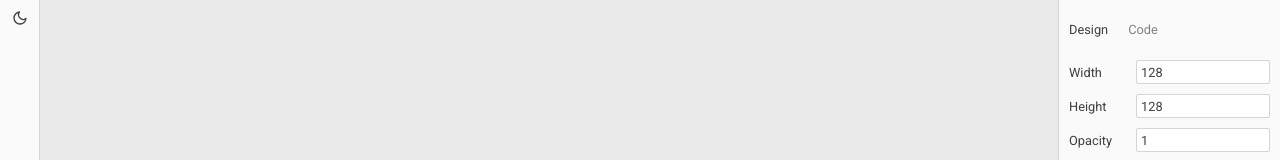
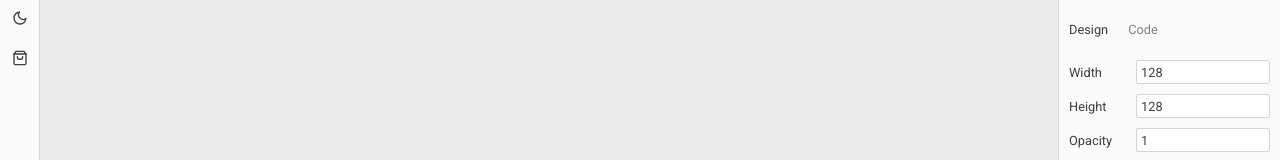
Before and after one commit to malcodeman/icon-design-toolkit, a React (Create React App) app: page / in a window 1280 px wide. Shown: the top 160 px of the page. Built offline with nearby package versions, Linux system fonts and the light colour scheme.

Commit message:
Adds store link

```diff
--- a/src/features/toolbar/components/Toolbar.js
+++ b/src/features/toolbar/components/Toolbar.js
@@ -1,7 +1,9 @@
 import React from "react";
 import styled from "styled-components";
+import { Link } from "react-router-dom";
 
 import Theme from "./Theme";
+import ShoppingBag from "../styles/icons/ShoppingBag";
 
 const StyledToolbar = styled.div`
   display: flex;
@@ -14,10 +16,18 @@ const StyledToolbar = styled.div`
     `${props.theme.borderWidth} solid  ${props.theme.borderColor};`};
 `;
 
+const StyledLink = styled(Link)`
+  margin-top: 24px;
+  color: ${props => props.theme.primary};
+`;
+
 function Toolbar(props) {
   return (
     <StyledToolbar>
       <Theme />
+      <StyledLink to="/store">
+        <ShoppingBag size={16} />
+      </StyledLink>
     </StyledToolbar>
   );
 }
--- /dev/null
+++ b/src/features/toolbar/styles/icons/ShoppingBag.js
@@ -0,0 +1,37 @@
+import React from "react";
+import PropTypes from "prop-types";
+
+function ShoppingBag(props) {
+  const { color, size, ...otherProps } = props;
+
+  return (
+    <svg
+      xmlns="http://www.w3.org/2000/svg"
+      width={size}
+      height={size}
+      viewBox="0 0 24 24"
+      fill="none"
+      stroke={color}
+      strokeWidth="2"
+      strokeLinecap="round"
+      strokeLinejoin="round"
+      {...otherProps}
+    >
+      <path d="M6 2L3 6v14a2 2 0 0 0 2 2h14a2 2 0 0 0 2-2V6l-3-4z" />
+      <line x1="3" y1="6" x2="21" y2="6" />
+      <path d="M16 10a4 4 0 0 1-8 0" />
+    </svg>
+  );
+}
+
+ShoppingBag.propTypes = {
+  color: PropTypes.string,
+  size: PropTypes.oneOfType([PropTypes.string, PropTypes.number])
+};
+
+ShoppingBag.defaultProps = {
+  color: "currentColor",
+  size: "24"
+};
+
+export default ShoppingBag;
```
